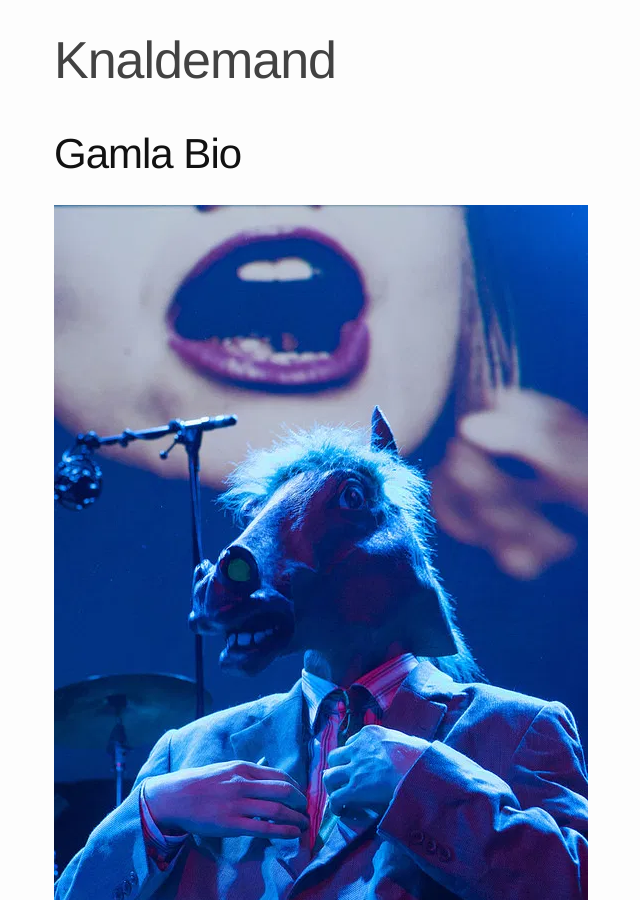
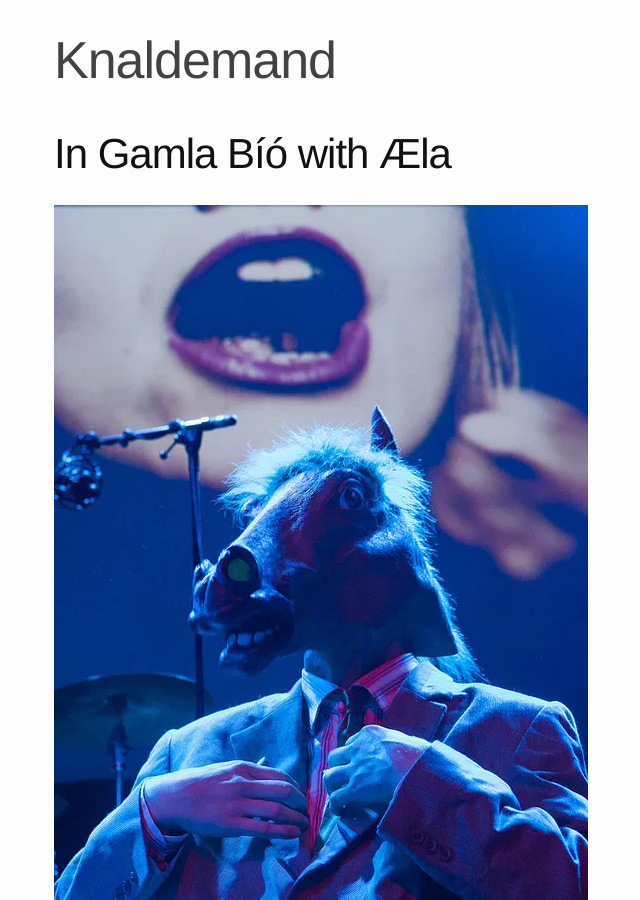
Before and after one commit to gunnarhafdal/knaldemand.dk, a Jekyll site: the page built from _posts/2020-04-04-gamla-bio.md, in a window 1280 px wide and 900 px high. Shown: the whole window, without its empty margins (216-856 px from the left). Built offline with Jekyll 4.4.1, drawn with Linux system fonts in a browser that asks for light colours; our own code applies the rules of GitHub Pages for plain Markdown files.

Commit message:
Update 2020-04-04-gamla-bio.md

```diff
--- a/_posts/2020-04-04-gamla-bio.md
+++ b/_posts/2020-04-04-gamla-bio.md
@@ -1,3 +1,10 @@
+---
+layout: post
+title:  "In Gamla Bíó with Æla"
+date:   2020-04-04 23:21:51 +0200
+categories: photos
+---
+
 <figure>
   <img src="/photos/gamlabio.jpg" alt="Knaldemand with Æla @ Gamla Bíó" />
   <figcaption>Pic: Rúnar Sigurður Sigurjónsson</figcaption>
```
